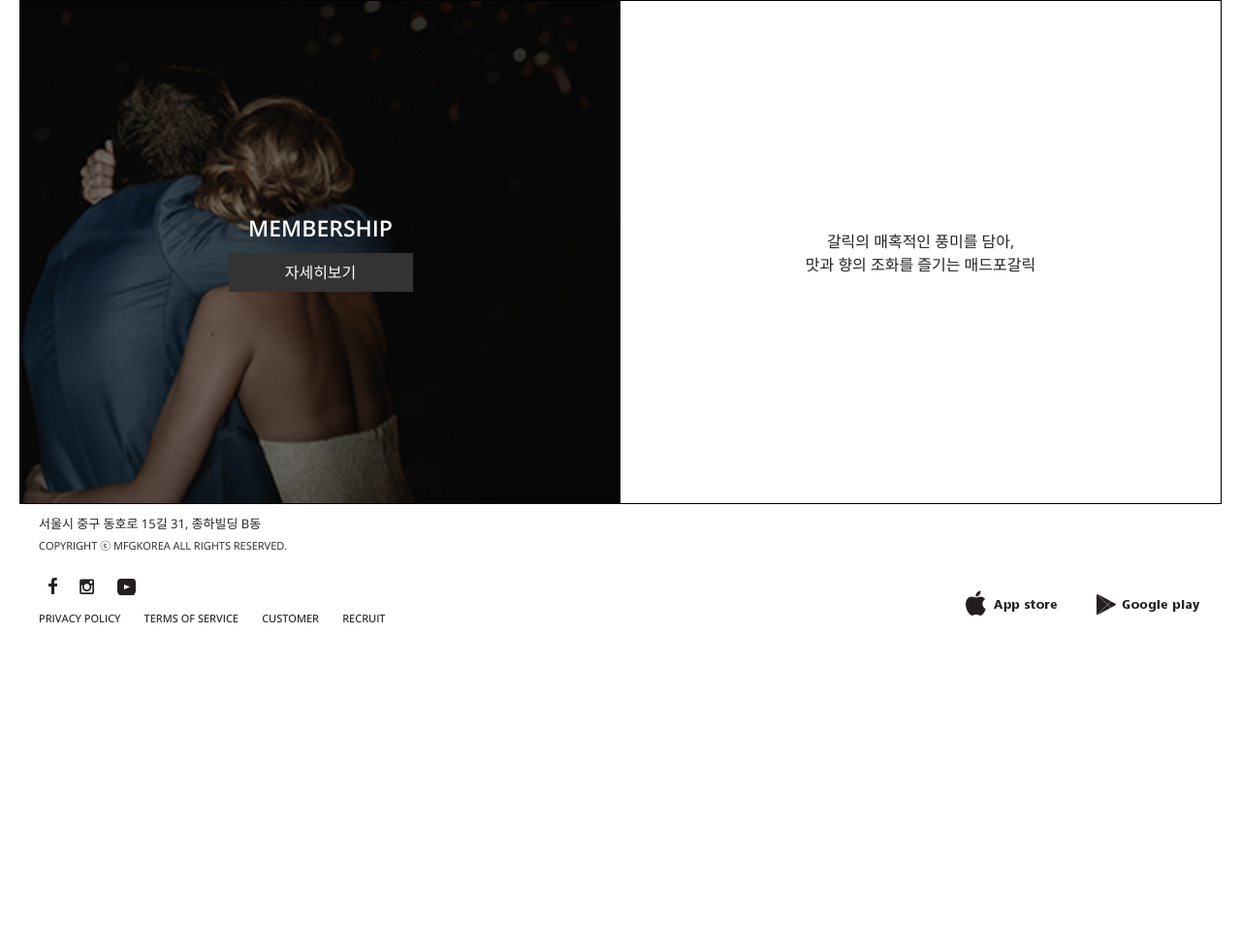
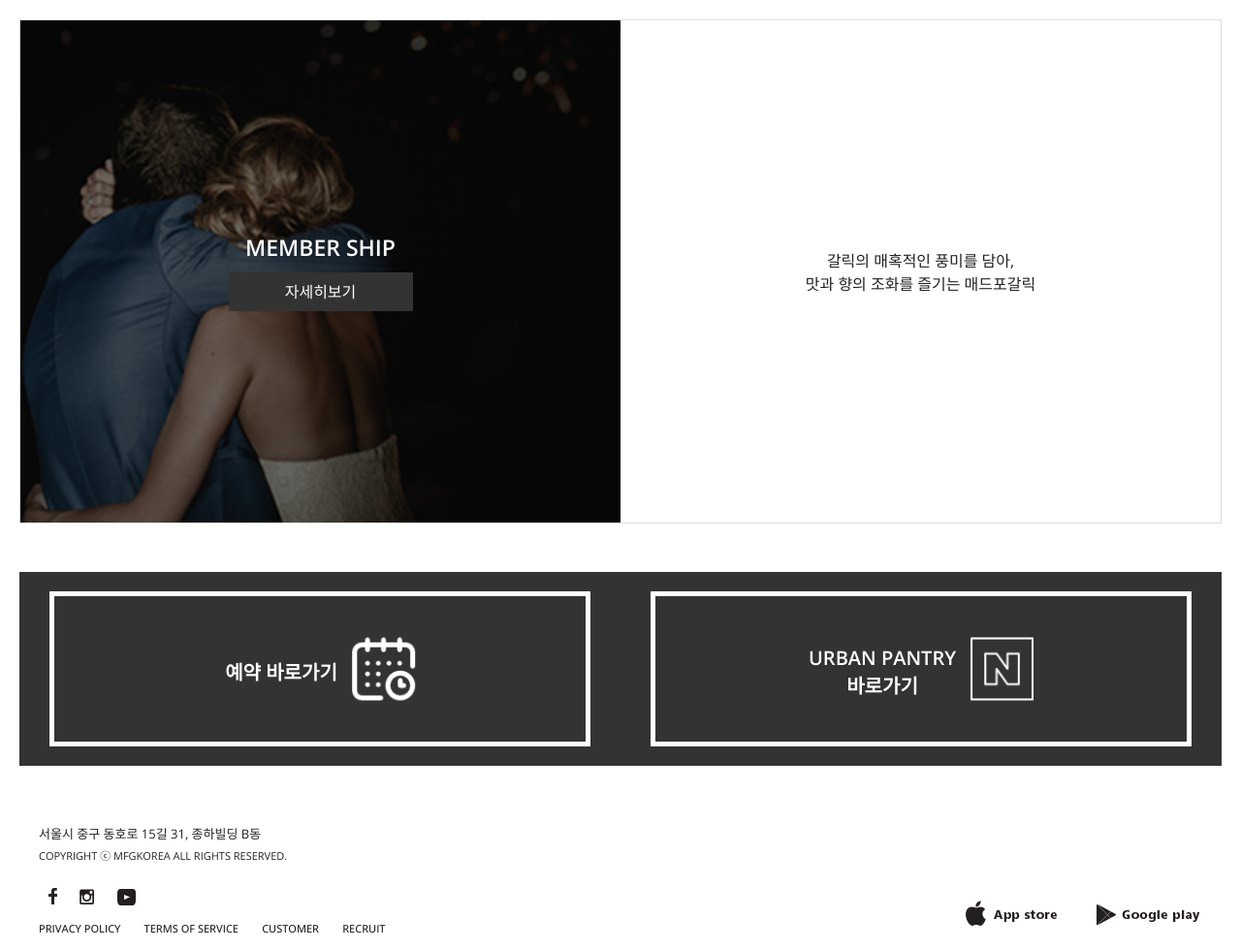
Before and after one commit to miimeee/Madforgarlic_Re, a plain HTML site: page index.html in a window 1280 px wide. Shown: the part 1699-2679 px from the top of the page at 97% size. Before the commit the page ends 2359 px from the top, so only its background shows below. Drawn offline with nearby package versions, Linux system fonts and the light colour scheme; a web font is replaced by a local one.

Commit message:
index.html 구현01

```diff
--- a/index.html
+++ b/index.html
@@ -165,7 +165,7 @@
         <div class="membership-box">
           <div class="img-area">
             <div>
-              <span>membership</span>
+              <span>member ship</span>
               <a href="#">자세히보기</a>
             </div>
           </div>
@@ -180,8 +180,25 @@
       <!-- Other service -->
       <section class="service-container">
         <div>
-          <div class="reservation-box"></div>
-          <div class="urban-box"></div>
+          <div class="reserve-box">
+            <a href="#">
+              <div class="reserve-inner">
+                <p>예약 바로가기</p>
+                <img src="/images/icon-calendar.png" />
+              </div>
+            </a>
+          </div>
+          <div class="urban-box">
+            <a href="#">
+              <div class="urban-inner">
+                <p>
+                  urban pantry <br />
+                  바로가기
+                </p>
+                <img src="/images/icon-naver02.png" />
+              </div>
+            </a>
+          </div>
         </div>
       </section>
     </main>
--- a/style.css
+++ b/style.css
@@ -6,7 +6,7 @@ main{
   margin: auto;
 }
 .slide-container{
-  margin: 30px 0;
+  margin: 30px 0 50px;
 }
 .slide-container > div{}
 ul.slide-box{}
@@ -107,7 +107,7 @@ ul.slide-box > li > a > img{
 }
 /* Membership */
 .membership-container{
-  border: 1px solid #000;
+  border: 1px solid #ddd;
   width: 100%;
   height: 520px
 }
@@ -122,4 +122,69 @@ ul.slide-box > li > a > img{
   background: url(/images/membership01.png) -100px 0 no-repeat;
   background-size: cover;
 }
-.membership-box > .text-area{}
+/* Other service */
+.service-container{
+  width: 100%;
+  height: 200px;
+  margin: 50px 0;
+}
+.service-container > div{
+  display: flex;
+  height: 100%;
+}
+
+.reserve-box,
+.urban-box{
+  width: 50%;
+  text-align: center;
+  background-color: #333;
+  transition: 0.35s
+}
+.reserve-box:hover{
+  background-color: #a2171b;
+}
+.urban-box:hover{
+  background-color: #3DA935;
+  text-align: center;
+}
+.reserve-box > a,
+.urban-box > a{
+  display: inline-block;
+  width: 90%;
+  height: 80%;
+  border: 5px solid #fff;
+  margin: 20px 0;
+  position: relative;
+}
+.reserve-inner,
+.urban-inner{
+  position: absolute;
+  top: 50%;
+  left: 50%;
+  transform: translate(-50%, -50%);
+  display: flex;
+}
+.reserve-inner > p,
+.urban-inner > p{
+ font-size: 20px;
+ font-weight: 600;
+ color: #fff;
+}
+.reserve-inner > p{
+  padding-top: 20px;
+}
+.urban-inner > p{
+  text-transform: uppercase;
+  padding-top: 7px;
+}
+.reserve-inner > img,
+.urban-inner > img{
+  width: 65px;
+  height: 65px;
+  margin-left: 15px;
+  transition: 0.35s;
+}
+.reserve-box:hover .reserve-inner > img,
+.urban-box:hover .urban-inner > img{
+  transform: scale(1.1);
+}
```
Also changed, not shown: images/icon-calendar.png (added), images/icon-naver02.png (added).
